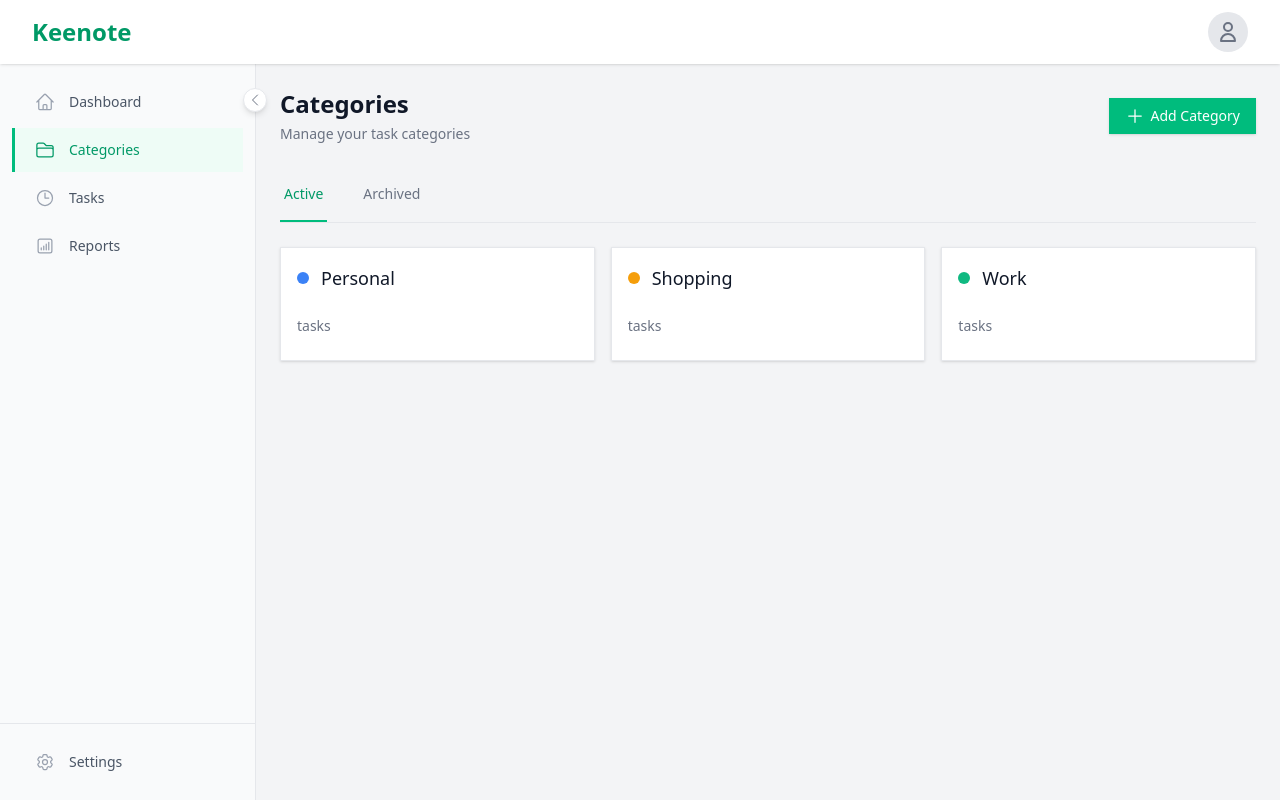
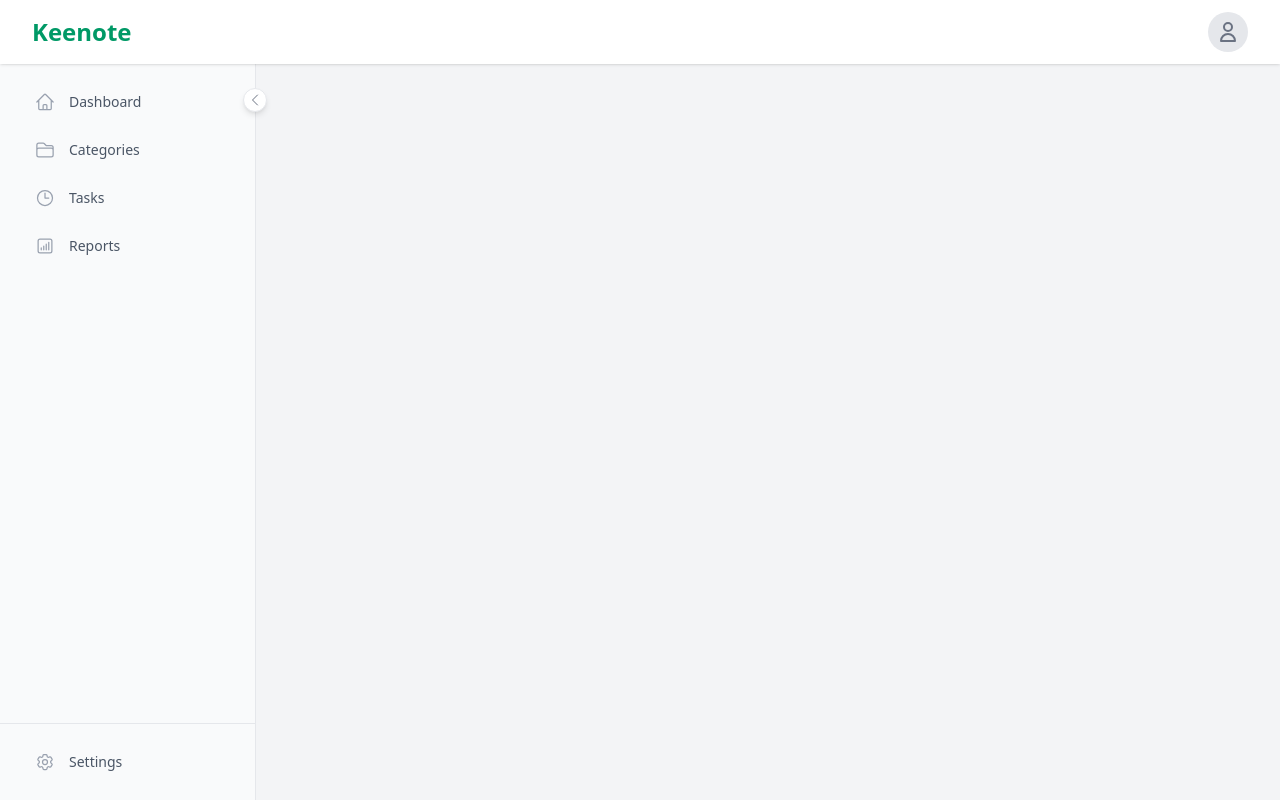
Before and after one commit to rathodrahool/keenote-frontend, a React (Vite) app: page /dashboard in a window 1280 px wide. Built offline with nearby package versions, Linux system fonts and the light colour scheme.

Commit message:
feat: routing on project

```diff
--- a/package.json
+++ b/package.json
@@ -14,6 +14,7 @@
     "@tailwindcss/vite": "^4.1.4",
     "react": "^19.0.0",
     "react-dom": "^19.0.0",
+    "react-router-dom": "^7.5.1",
     "tailwindcss": "^4.1.4",
     "uuid": "^11.1.0"
   },
--- a/src/App.tsx
+++ b/src/App.tsx
@@ -1,4 +1,5 @@
 import React from 'react';
+import { BrowserRouter, Routes, Route, Navigate } from 'react-router-dom';
 import { Layout } from './components/layout/Layout';
 import { CategoryProvider } from './context/CategoryContext';
 import { ToastProvider } from './context/ToastContext';
@@ -7,11 +8,17 @@ import { CategoriesPage } from './features/categories/pages/CategoriesPage';
 export const App = () => {
   return (
     <ToastProvider>
-      <CategoryProvider>
-        <Layout>
-          <CategoriesPage />
-        </Layout>
-      </CategoryProvider>
+      <BrowserRouter>
+        <CategoryProvider>
+          <Layout>
+            <Routes>
+              <Route path="/" element={<Navigate to="/dashboard" replace />} />
+              <Route path="/categories" element={<CategoriesPage />} />
+              {/* Add other routes as needed */}
+            </Routes>
+          </Layout>
+        </CategoryProvider>
+      </BrowserRouter>
     </ToastProvider>
   );
 };
--- a/src/components/layout/Sidebar.tsx
+++ b/src/components/layout/Sidebar.tsx
@@ -1,4 +1,5 @@
 import React, { useState } from 'react';
+import { Link, useLocation } from 'react-router-dom';
 import {
   HomeIcon,
   FolderIcon,
@@ -12,13 +13,16 @@ import {
 interface SidebarLinkProps {
   icon: React.ReactNode;
   label: string;
-  isActive?: boolean;
   isCollapsed?: boolean;
 }
 
-const SidebarLink = ({ icon, label, isActive = false, isCollapsed = false }: SidebarLinkProps) => (
-  <a
-    href="#"
+const SidebarLink = ({ icon, label, to, isCollapsed = false }: SidebarLinkProps & { to: string }) => {
+  const location = useLocation();
+  const isActive = location.pathname === to;
+
+  return (
+    <Link
+      to={to}
       className={`
         group flex items-center px-5 py-3 text-sm font-medium
         transition-all duration-150 ease-in-out relative
@@ -44,8 +48,9 @@ const SidebarLink = ({ icon, label, isActive = false, isCollapsed = false }: Sid
       `}>
         {label}
       </span>
-  </a>
+    </Link>
   );
+};
 
 export const Sidebar = () => {
   const [isCollapsed, setIsCollapsed] = useState(false);
@@ -72,15 +77,15 @@ export const Sidebar = () => {
 
         <div className="flex flex-col h-full justify-between">
           <nav className="px-3 py-4 space-y-1">
-            <SidebarLink icon={<HomeIcon className="w-5 h-5" />} label="Dashboard" isCollapsed={isCollapsed} />
-            <SidebarLink icon={<FolderIcon className="w-5 h-5" />} label="Categories" isActive={true} isCollapsed={isCollapsed} />
-            <SidebarLink icon={<ClockIcon className="w-5 h-5" />} label="Tasks" isCollapsed={isCollapsed} />
-            <SidebarLink icon={<ChartBarSquareIcon className="w-5 h-5" />} label="Reports" isCollapsed={isCollapsed} />
+            <SidebarLink icon={<HomeIcon className="w-5 h-5" />} label="Dashboard" to="/" isCollapsed={isCollapsed} />
+            <SidebarLink icon={<FolderIcon className="w-5 h-5" />} label="Categories" to="/categories" isCollapsed={isCollapsed} />
+            <SidebarLink icon={<ClockIcon className="w-5 h-5" />} label="Tasks" to="/tasks" isCollapsed={isCollapsed} />
+            <SidebarLink icon={<ChartBarSquareIcon className="w-5 h-5" />} label="Reports" to="/reports" isCollapsed={isCollapsed} />
           </nav>
 
           <div className="mt-auto border-t border-gray-200">
             <div className="px-3 py-4">
-              <SidebarLink icon={<Cog6ToothIcon className="w-5 h-5" />} label="Settings" isCollapsed={isCollapsed} />
+              <SidebarLink icon={<Cog6ToothIcon className="w-5 h-5" />} label="Settings" to="/settings" isCollapsed={isCollapsed} />
             </div>
           </div>
         </div>
--- a/src/features/categories/pages/CategoriesPage.tsx
+++ b/src/features/categories/pages/CategoriesPage.tsx
@@ -5,10 +5,12 @@ import { CategoryCard } from '../components/CategoryCard';
 import { CategoryModal } from '../components/CategoryModal';
 import { useCategories } from '../../../context/CategoryContext';
 import { DeleteConfirmationModal } from '../components/DeleteConfirmationModal';
+import { useSearchParams } from 'react-router-dom';
 
 export const CategoriesPage = () => {
+  const [searchParams, setSearchParams] = useSearchParams();
+  const activeTab = searchParams.get('view') === 'archived' ? 'archived' : 'active';
   const [isModalOpen, setIsModalOpen] = useState(false);
-  const [activeTab, setActiveTab] = useState<'active' | 'archived'>('active');
   const [categoryToDelete, setCategoryToDelete] = useState<{id: string; name: string} | null>(null);
   const [categoryToEdit, setCategoryToEdit] = useState<{id: string; name: string; color: string} | null>(null);
   const { categories, addCategory, updateCategory, deleteCategory, archiveCategory } = useCategories();
@@ -35,7 +37,7 @@ export const CategoriesPage = () => {
       <div className="border-b border-gray-200">
         <div className="flex space-x-8">
           <button
-            onClick={() => setActiveTab('active')}
+            onClick={() => setSearchParams({})}
             className={`
               py-4 px-1 border-b-2 font-medium text-sm transition-colors relative
               ${activeTab === 'active'
@@ -46,7 +48,7 @@ export const CategoriesPage = () => {
             Active
           </button>
           <button
-            onClick={() => setActiveTab('archived')}
+            onClick={() => setSearchParams({ view: 'archived' })}
             className={`
               py-4 px-1 border-b-2 font-medium text-sm transition-colors relative
               ${activeTab === 'archived'
```
Also changed, not shown: 1 other file (tests, documents, lock files or other folders). Lines whose indentation alone changed are shown as unchanged.
